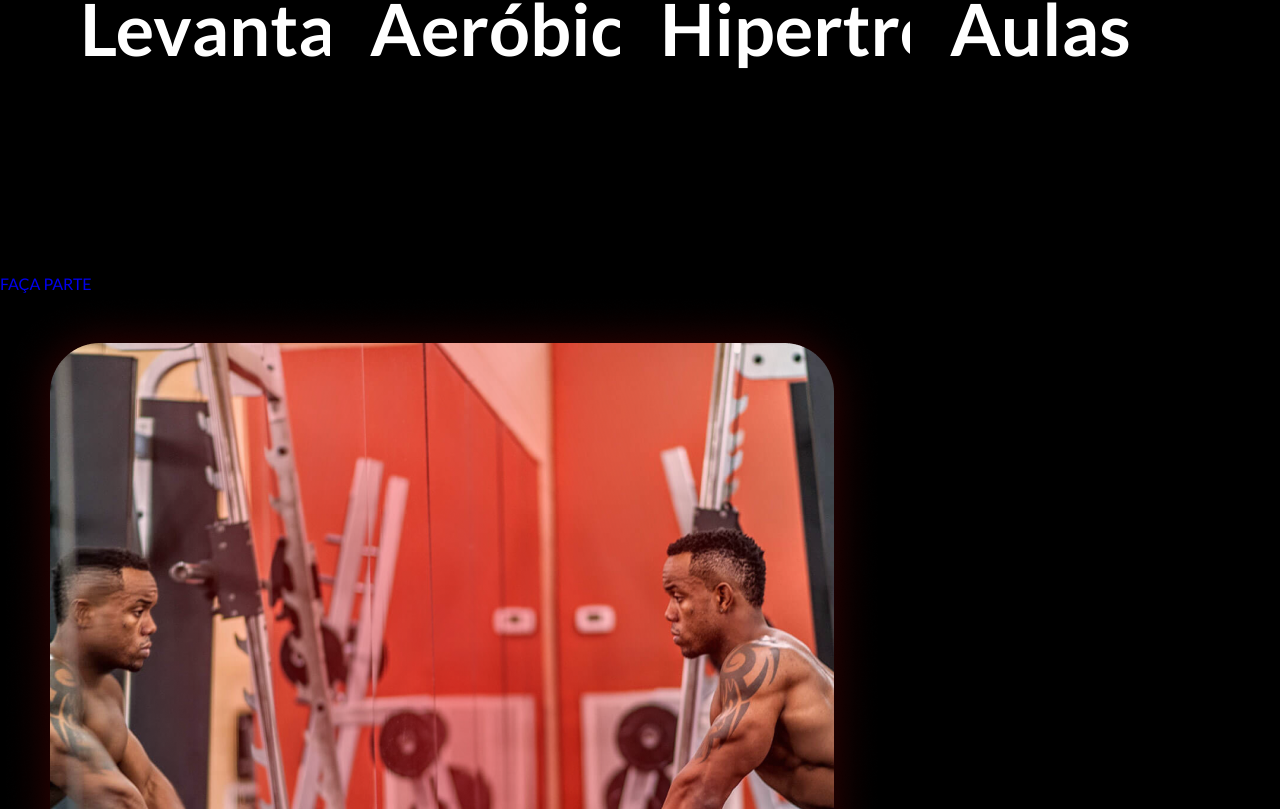
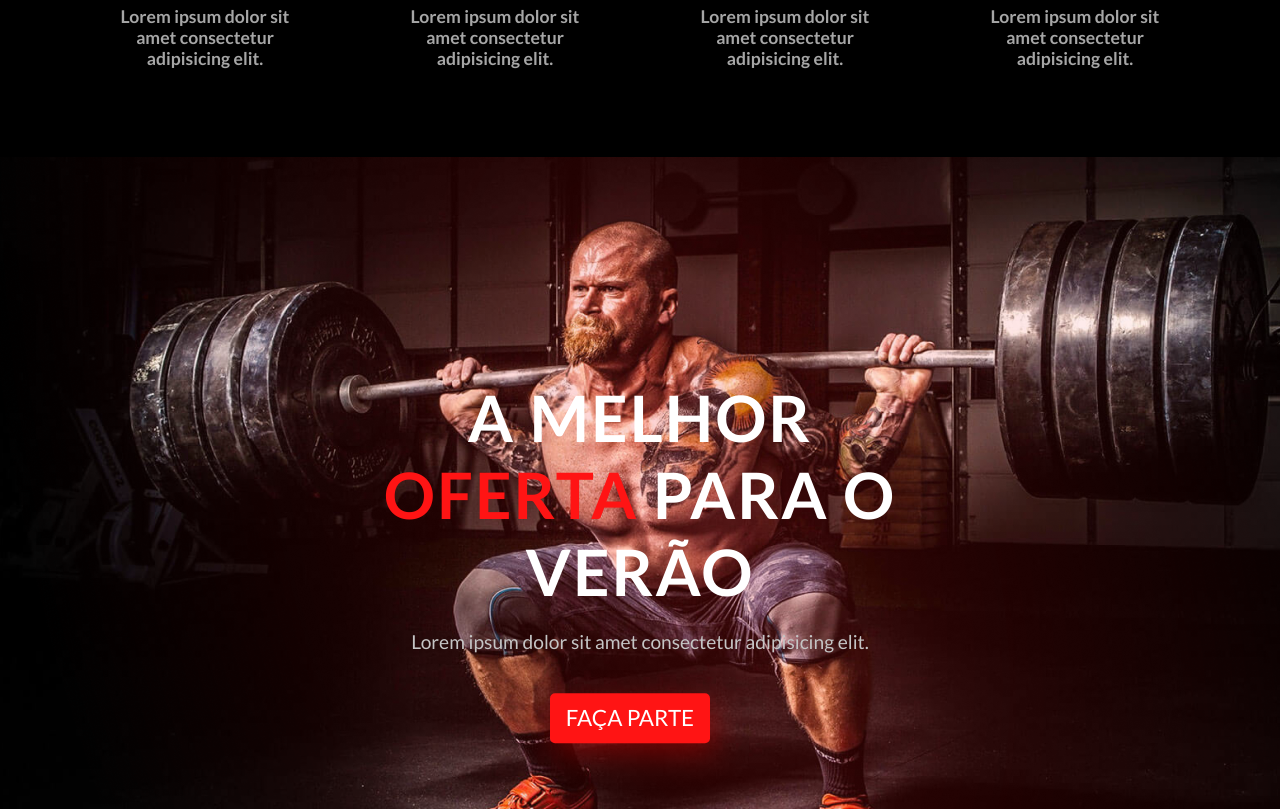
Before and after one commit to JoaoKeuwe/Gym-website, a React (Create React App) app: page / in a window 1280 px wide. Shown: the part 1251-2060 px from the top of the page. Built offline with nearby package versions, Linux system fonts and the light colour scheme.

Commit message:
style: :art: adicionando estilos a parte de sobre e oferta

```diff
--- a/src/index.css
+++ b/src/index.css
@@ -230,3 +230,136 @@ nav .menu-btn,
   height: 60%;
 
 }
+
+.a-b-img img {
+  padding: 15px;
+  margin-top: 40px;
+  width: 100%;
+  height: 50%;
+
+}
+
+.a-box:hover {
+  border: 1px solid #FF1414;
+  box-shadow: 2px 2px 12px rgba(184, 0, 0, 0.445);
+}
+
+.a-b-text {
+  width: 100%;
+  height: 40%;
+  background-color: #000000;
+  display: flex;
+  justify-content: center;
+  align-items: center;
+  text-align: center;
+  flex-direction: column;
+}
+
+.a-b-text h2 {
+  color: #fff;
+  font-size: 1.5rem;
+}
+
+.a-b-text p {
+  margin: 0px;
+  color: #ffffffa6;
+  font-size: 1.1rem;
+  font-family: 'Lato';
+  display: block;
+  display: -webkit-box;
+  max-width: 80%;
+  margin-top: 5px;
+  -webkit-line-clamp: 4;
+  -webkit-box-orient: vertical;
+  overflow: hidden;
+  text-overflow: ellipsis;
+  margin-bottom: 10px;
+}
+
+.a-b-text p:hover {
+  color: #ffffff;
+}
+
+.a-b-text a {
+  margin-top: 15px;
+}
+
+#presentaion {
+  padding-top: 30px;
+  width: 100%;
+  height: 768px;
+  position: relative;
+  background-repeat: no-repeat;
+  background-size: cover;
+  background-image: url(images/offer.png);
+  text-align: center;
+}
+
+.pr-heading {
+  text-align: center;
+  font-family: 'Lato';
+  width: 600px;
+  position: absolute;
+  left: 50%;
+  top: 55%;
+  transform: translate(-50%, -55%);
+}
+
+.pr-heading span {
+  color: #FF1414;
+}
+
+.pr-heading .details {
+  font-size: 23px;
+  color: #c5c5c5;
+}
+
+.pr-heading .details {
+  font-size: 1.2rem;
+}
+
+.pr-heading h1 {
+  font-family: 'Lato';
+  font-size: 4rem;
+  margin: 0px;
+  letter-spacing: 2px;
+  color: #ffffff;
+}
+
+.pr-btns {
+  display: flex;
+  margin-top: 40px;
+  margin-left: 35%;
+}
+
+.pr-btn {
+  width: 160px;
+  height: 50px;
+  display: flex;
+  justify-content: center;
+  align-items: center;
+  font-size: 1.4rem;
+  background-color: #FF1414;
+  box-shadow: 5px 10px 30px rgba(255, 2, 2, 0.336);
+  border-radius: 5px;
+  color: #ffffff;
+}
+
+.pr-btn:hover {
+  background-color: transparent;
+  transition: all ease 0.5s;
+  color: #ffffff;
+  border: 2px solid #FF1414;
+}
+
+#about {
+  margin-top: 100px;
+  width: 100%;
+  height: 80vh;
+  box-sizing: border-box;
+  display: flex;
+  align-items: center;
+  justify-content: space-between;
+  padding: 50px 5% 0px 5%;
+  position: relative;
+}
```
